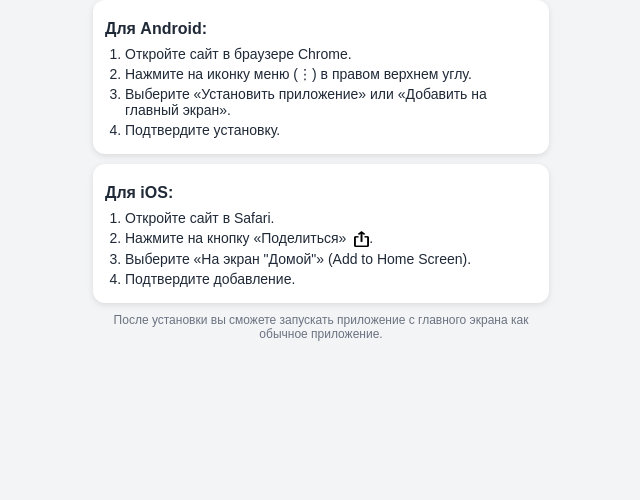
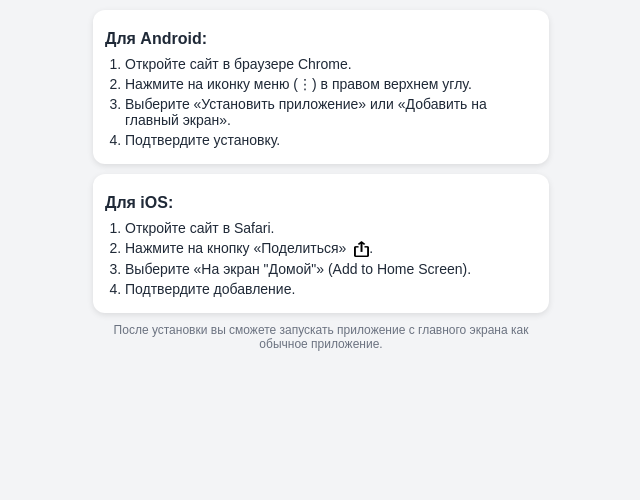
Before and after one commit to sitkanton/pwa, a plain HTML site: page index.html in a window 1280 px wide. Shown: the part 300-800 px from the top of the page, without its empty margins (319-959 px from the left). Drawn offline with Linux system fonts and the light colour scheme.

Commit message:
Update index.html

```diff
--- a/index.html
+++ b/index.html
@@ -29,6 +29,15 @@
       box-sizing: border-box;
     }
 
+    .card1 {
+      background-color: #fff;
+      border-radius: 12px;
+      box-shadow: 0 2px 6px rgba(0, 0, 0, 0.1);
+      padding: 12px;
+      margin-top: 36px;
+      margin-bottom: 10px;
+      font-size: 14px;
+    }
     .card {
       background-color: #fff;
       border-radius: 12px;
@@ -67,7 +76,7 @@
 
     img.logo {
       display: block;
-      margin: 0 auto 12px;
+      margin: 0 auto 50px;
       width: 60px;
       height: auto;
     }
@@ -85,7 +94,7 @@
     <h1>Установка приложения RemsCall</h1>
     <img src="logo.png" alt="RemsCall Logo" style="display: block; margin: 0 auto 16px; width: 100px; height: auto;">
 
-    <div class="card">
+    <div class="card1">
       <h2>Для Android:</h2>
       <ol>
         <li>Откройте сайт в браузере Chrome.</li>
```
